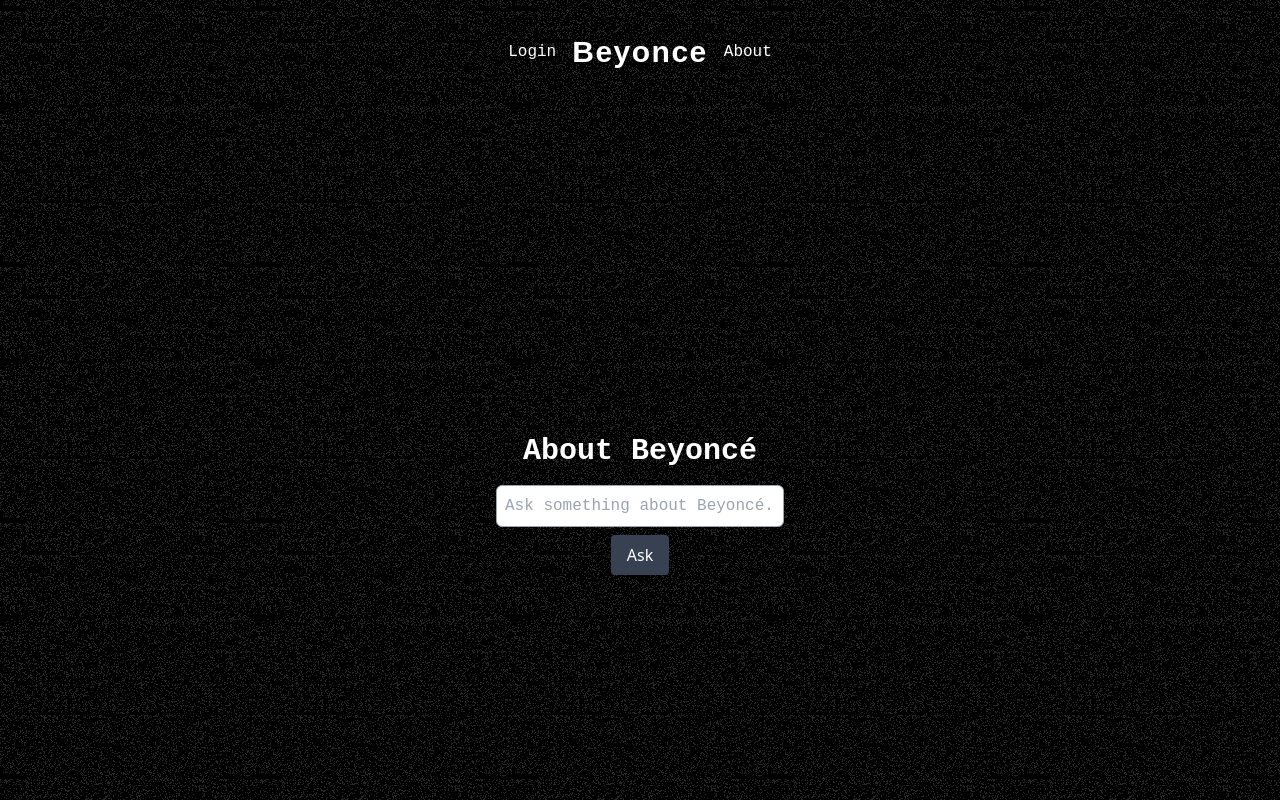
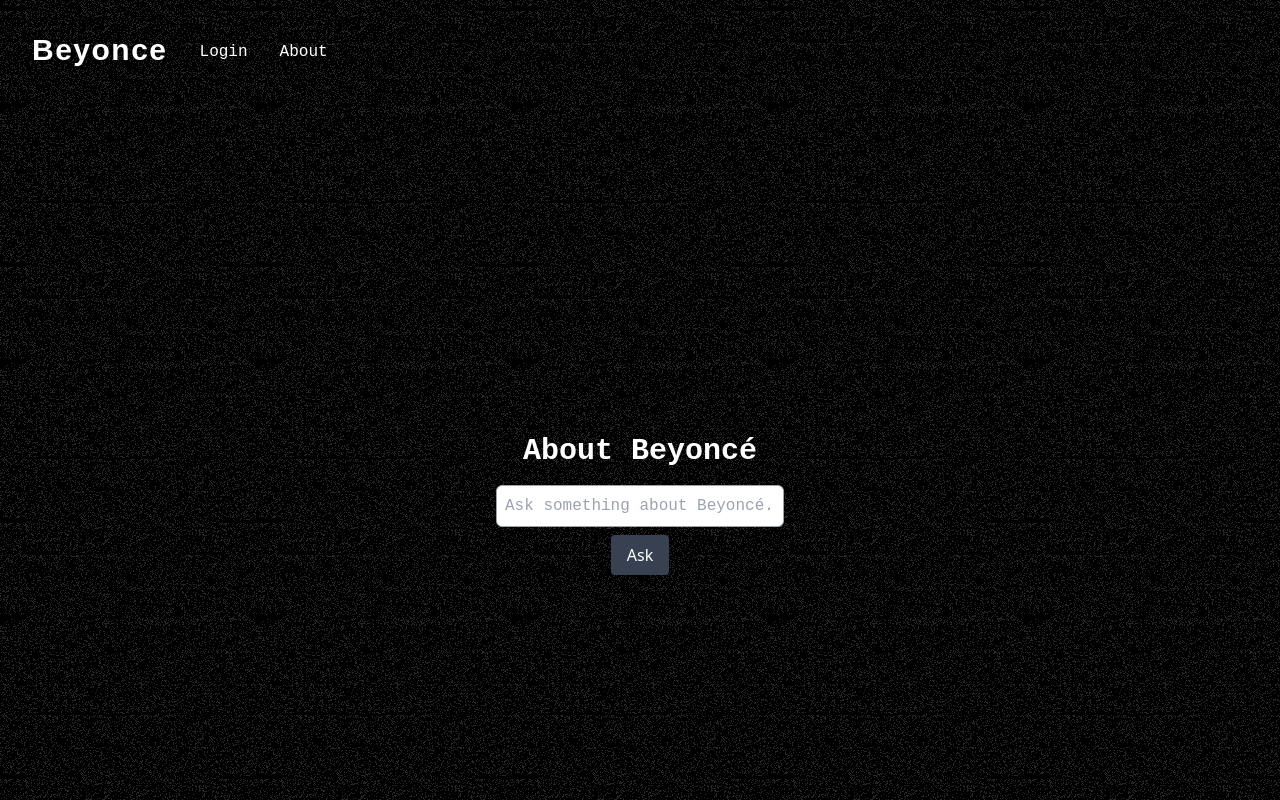
Before and after one commit to EvelynDelCarmen/final-project-evelyn-hamdi, a React (Vite) app in the folder frontend/: page /about in a window 1280 px wide. Shown: the top 800 px of the page. Built offline with nearby package versions, Linux system fonts and the light colour scheme; no server answers.

Commit message:
added the small design changes

```diff
--- a/frontend/src/components/Header.jsx
+++ b/frontend/src/components/Header.jsx
@@ -5,24 +5,23 @@
 const Header = () => {
     return (
         <div className="container mx-auto px-4 sm:px-6 lg:px-8">
-            <div className="flex flex-col md:flex-row items-center justify-center py-6 md:py-8 text-center">
+            {/* Adjust the flex-direction and item alignment for desktop */}
+            <div className="flex flex-col md:flex-row items-center md:items-start justify-center md:justify-start py-6 md:py-8 text-center md:text-left">
 
-                {/* Logo appears second on mobile and centered on desktop */}
-                <div className="md:order-2 mb-4 md:mb-0">
+                {/* Logo appears second on mobile and left-most on desktop */}
+                <div className="order-2 md:order-1 mb-4 md:mb-0">
                     <Logo />
                 </div>
 
-                {/* Contact button appears last on mobile and right on desktop */}
-                <div className="md:order-1">
+                {/* Contact button appears last on mobile and next to the logo on desktop */}
+                <div className="order-2 md:order-2">
                     <Button to="/login" text="Login" className="md:ml-4 font-plex-mono" />
                 </div>
 
-                {/* About button appears first on mobile and left on desktop */}
-                <div className="md:order-3">
+                {/* About button appears first on mobile and next on desktop */}
+                <div className="order-3 md:order-3">
                     <Button to="/about" text="About" className="mb-4 md:mb-0 md:mr-4 font-plex-mono" />
                 </div>
-
-
 
             </div>
         </div>
--- a/frontend/src/components/ImageGallery.jsx
+++ b/frontend/src/components/ImageGallery.jsx
@@ -5,6 +5,8 @@
 import useImageStore from '../stores/imagestore';
 import gsap from 'gsap';
 import ScrollTrigger from 'gsap/ScrollTrigger';
+import Header from './Header';
+
 
 const ImageGallery = () => {
     const { images, folders, fetchImages, isLoading, error } = useImageStore();
@@ -81,6 +83,9 @@
     }
     //folders inside
     return (
+        <div>
+            <Header />
+
             <div className="image-grid flex overflow-x-auto p-4 bg-black text-white space-x-4">
                 {images.map((image) => (
                     <div key={image.public_id} className="image-container flex-shrink-0 overflow-hidden mb-4">
@@ -88,6 +93,7 @@
                     </div>
                 ))}
             </div>
+        </div>
 
     );
 };
--- a/frontend/src/pages/NotFound.jsx
+++ b/frontend/src/pages/NotFound.jsx
@@ -7,11 +7,11 @@
   const imageUrl = 'https://res.cloudinary.com/djiqa469b/image/upload/v1714333019/bey_extra/bey_project_44_rctdm9.jpg';
 
   return (
-    <div className="not-found-container text-center font-plex-mono">
-      <div className="not-found">Oh oh, you are leaving the beyive....</div>
-      <img src={imageUrl} alt="Image of beyonce" className="mx-auto my-4" />
+    <div className="flex flex-col items-center justify-center min-h-screen text-center font-plex-mono px-4">
+      <div className="text-xl sm:text-2xl md:text-3xl font-semibold mb-4">Oh oh, you are leaving the beyhive...</div>
+      <img src={imageUrl} alt="Image of beyonce" className="w-full max-w-xs sm:max-w-sm md:max-w-md lg:max-w-lg mx-auto my-4" />
       <div>
-        <Button to="/" text="Go back to the BeyHive!" className="mb-4 md:mb-0 md:mr-4 font-plex-mono bg-gray-700 text-white px-4 py-2 rounded hover:bg-gray-600 transition-colors duration-300" />
+        <Button to="/" text="Go back to the BeyHive!" className="bg-gray-700 text-white px-4 py-2 rounded hover:bg-gray-600 transition-colors duration-300" />
       </div>
     </div>
   );
--- a/frontend/src/pages/Welcome.jsx
+++ b/frontend/src/pages/Welcome.jsx
@@ -4,7 +4,7 @@
 export const Welcome = () => {
     const navigate = useNavigate();
     const logout = userStore(state => state.handleLogout);
-    const imageUrl = 'https://res.cloudinary.com/djiqa469b/image/upload/v1714333019/bey_extra/bey_project_44_rctdm9.jpg';
+    const imageUrl = 'https://res.cloudinary.com/djiqa469b/image/upload/v1714351162/bey_extra/bey_project_25_ec6jvc.png';
 
     const onSignOut = () => {
         logout(); // This should clear the token and update the isLoggedIn state.
@@ -12,17 +12,13 @@
     };
 
     return (
-        <div className="welcome-container text-center font-plex-mono">
-
-            <div className="text-3xl font-bold text-white-800 mb-4">Welcome the BeyHive!</div>
-
-            <img src={imageUrl} alt="Image of beyonce" className="mx-auto my-4" />
-            <p className="mb-4 text-lg text-white-600">This is a protected area of the app</p>
-
-
+        <div className="flex flex-col items-center justify-center min-h-screen text-center font-plex-mono px-4">
+            <div className="text-3xl sm:text-4xl font-bold text-white mb-4">Welcome to the BeyHive!</div>
+            <img src={imageUrl} alt="Image of Beyonce" className="w-full max-w-xs sm:max-w-sm md:max-w-md lg:max-w-lg mx-auto my-4" />
+            <p className="mb-4 text-lg sm:text-xl text-white">This is a protected area of the app</p>
             <button
                 onClick={onSignOut}
-                className="mb-4 md:mb-0 md:mr-4 font-plex-mono bg-gray-700 text-white px-4 py-2 rounded hover:bg-gray-600 transition-colors duration-300"
+                className="bg-gray-700 text-white px-4 py-2 rounded hover:bg-gray-600 transition-colors duration-300"
             >
                 Sign Out
             </button>
--- a/frontend/src/stores/userStore.jsx
+++ b/frontend/src/stores/userStore.jsx
@@ -3,6 +3,7 @@
 
 // Get the backend API endpoint from the environment variables.
 const apiEnv = import.meta.env.VITE_BACKEND_API;
+
 // Create a Zustand store for user-related state and actions.
 export const userStore = create((set, get) => ({
   // Initialize username state.
```
Lines whose indentation alone changed are shown as unchanged.
